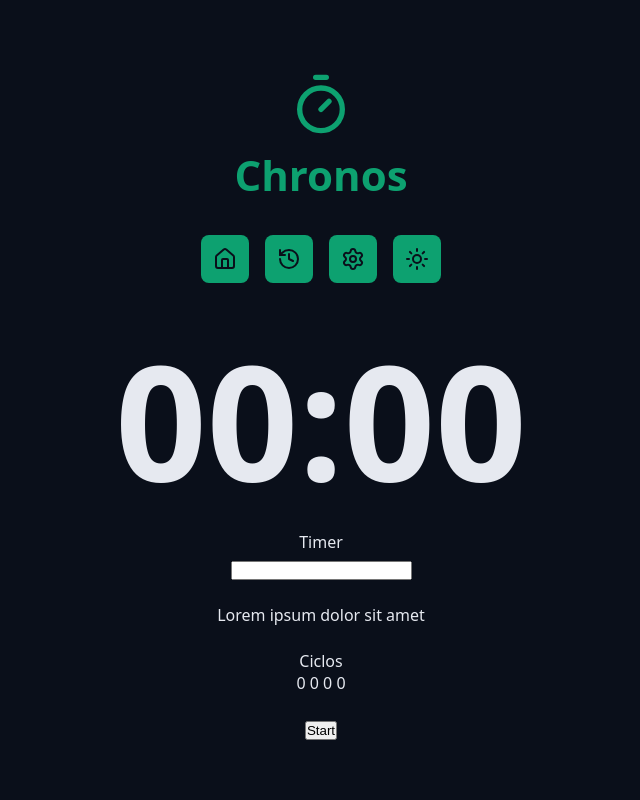
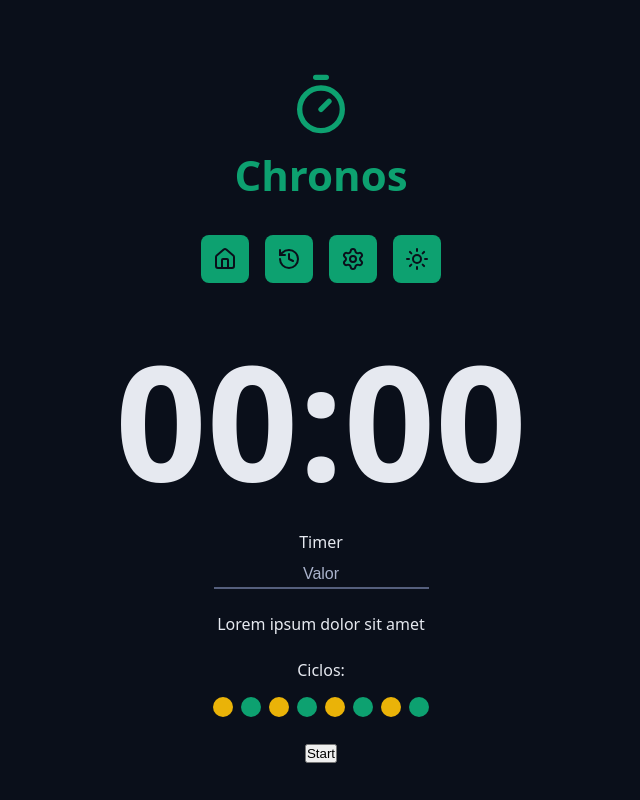
Before and after one commit to alef-torres/chronos-pomodoro, a React (Vite) app: page / in a window 1280 px wide. Shown: the whole page, without its empty margins (319-959 px from the left). Built offline with nearby package versions, Linux system fonts and the light colour scheme.

Commit message:
Adicionando novo componente Cycles

```diff
--- a/src/App.tsx
+++ b/src/App.tsx
@@ -6,6 +6,7 @@ import { Logo } from './components/Logo'
 import { Menu } from './components/Menu'
 import { CountDown } from './components/CountDown'
 import { DefaultInput } from './components/DefaultInput'
+import { Cycles } from './components/Cycles'
 
 export default function App() {
   return (
@@ -34,8 +35,7 @@ export default function App() {
           </div>
 
           <div className='formRow'>
-            <p>Ciclos</p>
-            <p>0 0 0 0</p>
+            <Cycles />
           </div>
 
           <div className='formRow'>
--- /dev/null
+++ b/src/components/Cycles/index.tsx
@@ -0,0 +1,19 @@
+import styles from './styles.module.css'
+
+export function Cycles() {
+    return (
+        <div className={styles.cycles}>
+            <span>Ciclos: </span>
+            <div className={styles.cyclesDots}>
+                <span className={`${styles.cycleDot} ${styles.workTime}`}></span>
+                <span className={`${styles.cycleDot} ${styles.workBreakTime}`}></span>
+                <span className={`${styles.cycleDot} ${styles.workTime}`}></span>
+                <span className={`${styles.cycleDot} ${styles.workBreakTime}`}></span>
+                <span className={`${styles.cycleDot} ${styles.workTime}`}></span>
+                <span className={`${styles.cycleDot} ${styles.workBreakTime}`}></span>
+                <span className={`${styles.cycleDot} ${styles.workTime}`}></span>
+                <span className={`${styles.cycleDot} ${styles.workBreakTime}`}></span>
+            </div>
+        </div>
+    )
+}
--- /dev/null
+++ b/src/components/Cycles/styles.module.css
@@ -0,0 +1,25 @@
+.cycles {
+    display: flex;
+    flex-direction: column;
+    gap: 1.6rem;
+}
+
+.cyclesDots {
+    display: flex;
+    gap: 0.8rem;
+}
+
+.cycleDot {
+    width: 2rem;
+    height: 2rem;
+    background-color: var(--primary);
+    border-radius: 50%;
+}
+
+.workTime {
+    background-color: var(--warning);
+}
+
+.workBreakTime {
+    background-color: var(--primary)
+}
--- a/src/components/DefaultInput/index.tsx
+++ b/src/components/DefaultInput/index.tsx
@@ -10,7 +10,7 @@ export function DefaultInput({ type, labelText, id, ...rest }: DefaultInput) {
     return (
         <div className={styles.container}>
             <label htmlFor={id}>{labelText}</label>
-            <input type={type} id={id} {...rest} />
+            <input className={styles.input} type={type} id={id} {...rest} placeholder='Digite algo' disabled defaultValue='Valor' />
         </div>
     )
 }
--- a/src/components/DefaultInput/styles.module.css
+++ b/src/components/DefaultInput/styles.module.css
@@ -3,3 +3,23 @@
     flex-direction: column;
     gap: 0.8rem;
 }
+
+.input {
+    background-color: transparent;
+    border: none;
+    border-bottom: 2px solid var(--gray-600);
+    color: inherit;
+    font-size: inherit;
+    text-align: center;
+    padding: 0.4rem;
+}
+
+.input:focus {
+    outline: none;
+    border-bottom-color: var(--primary);
+}
+
+.input:disabled {
+    border-bottom: .2rem solid var(--disabled);
+    color: var(--text-muted);
+}
```
